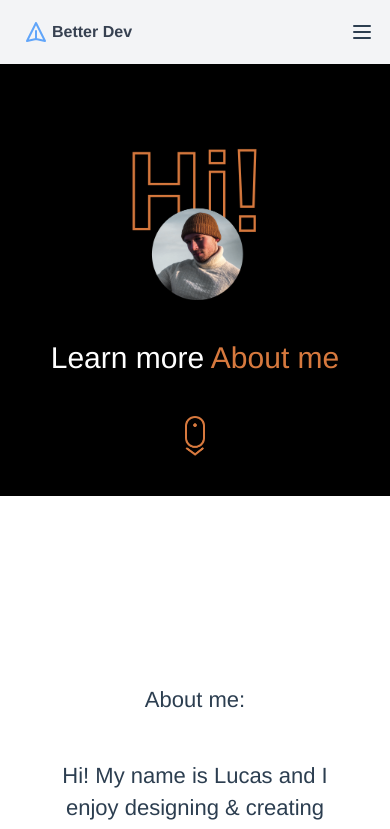
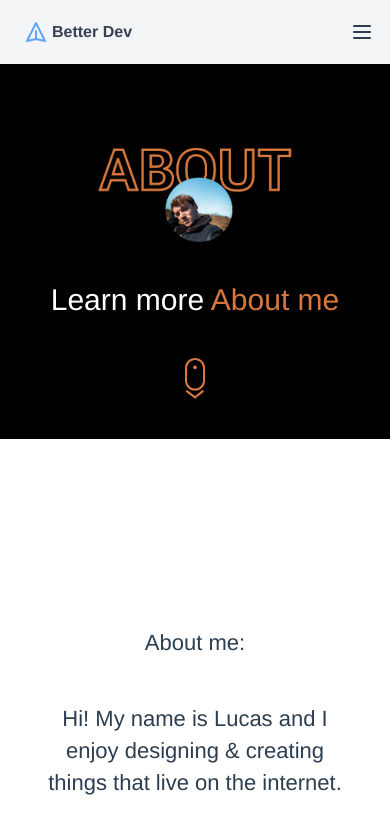
Before and after one commit to lucasjolibois54/portfolio-v4.0, a Vue app: page /AboutMe in a window 390 px wide. Shown: the top 829 px of the page. Built offline with nearby package versions, Linux system fonts and the light colour scheme.

Commit message:
Update AboutHero.vue

```diff
--- a/src/components/AboutHero.vue
+++ b/src/components/AboutHero.vue
@@ -5,7 +5,7 @@
         <img
           class="header-img h-auto pb-10 pt-20"
           alt="Vue logo"
-          src="../assets/header-1.png"
+          src="../assets/portfolio-img-two.png"
         />
         <div>
           <h1 class="text-3xl">
@@ -34,7 +34,7 @@
 }
 
 .header-img {
-  width: 17%;
+  width: 30%;
 }
 
 .scroll-img {
@@ -46,7 +46,7 @@
 }
 @media only screen and (max-width: 450px) and (min-width: 300px) {
   .header-img {
-    width: 36%;
+    width: 50%;
   }
 
   .scroll-img {
@@ -59,7 +59,7 @@
     line-height: 27px;
   }
   .header-img {
-    width: 44%;
+    width: 54%;
   }
   .scroll-img {
     width: 5%;
@@ -71,7 +71,7 @@
     line-height: 25px;
   }
   .header-img {
-    width: 44%;
+    width: 54%;
   }
   .scroll-img {
     width: 5%;
```
